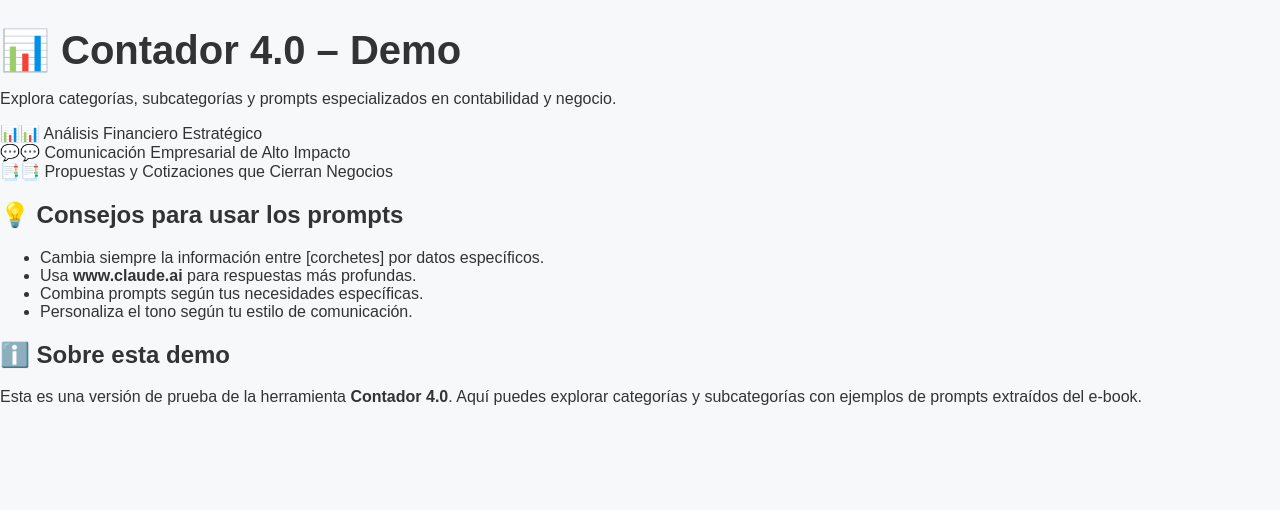
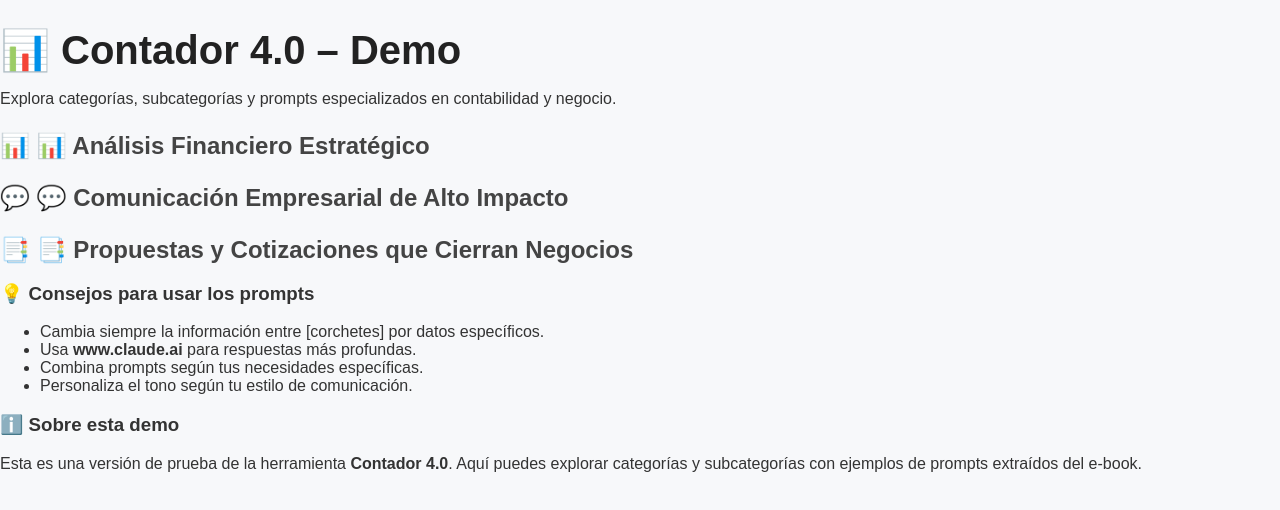
Before and after one commit to JairoAmaya/contador4-webapp-final, a React (Vite) app: page / in a window 1280 px wide. Shown: the top 510 px of the page. Built offline with nearby package versions, Linux system fonts and the light colour scheme.

Commit message:
Update App.jsx

```diff
--- a/src/App.jsx
+++ b/src/App.jsx
@@ -1,6 +1,6 @@
-// App.js
 import React, { useState } from "react";
 import promptsData from "./promptsData";
+import "./App.css"; // Importa los estilos globales
 
 function App() {
   const [selectedCategory, setSelectedCategory] = useState(null);
@@ -9,125 +9,111 @@ function App() {
   const handleBack = () => {
     if (selectedSubcategory) {
       setSelectedSubcategory(null);
-    } else if (selectedCategory) {
+    } else {
       setSelectedCategory(null);
     }
   };
 
+  const copyToClipboard = (text) => {
+    navigator.clipboard.writeText(text);
+    alert("✅ Prompt copiado al portapapeles");
+  };
+
   return (
-    <div className="min-h-screen bg-gray-50 text-gray-900">
-      {/* HEADER */}
-      <header className="bg-white shadow-sm p-6 text-center">
-        <h1 className="text-3xl font-bold mb-2">📊 Contador 4.0 – Demo</h1>
-        <p className="text-gray-600">
-          Explora categorías, subcategorías y prompts especializados en
-          contabilidad y negocio.
-        </p>
-      </header>
+    <div className="App">
+      <h1>📊 Contador 4.0 – Demo</h1>
+      <p>Explora categorías, subcategorías y prompts especializados en contabilidad y negocio.</p>
 
-      {/* CONTENIDO PRINCIPAL */}
-      <main className="p-6 max-w-4xl mx-auto">
-        {/* BOTÓN VOLVER */}
+      {/* Botón de volver */}
       {(selectedCategory || selectedSubcategory) && (
-          <button
-            onClick={handleBack}
-            className="mb-4 text-orange-600 hover:underline"
-          >
+        <button className="back-button" onClick={handleBack}>
           ← Volver
         </button>
       )}
 
-        {/* VISTA PRINCIPAL */}
-        {!selectedCategory && !selectedSubcategory && (
-          <div>
-            {promptsData.map((category) => (
+      {/* Listado de categorías */}
+      {!selectedCategory &&
+        promptsData.map((category, index) => (
           <div
-                key={category.id}
-                className="p-4 bg-white rounded-xl shadow-md mb-4 cursor-pointer flex items-center space-x-3 hover:bg-gray-100"
+            key={index}
+            className="category-card"
             onClick={() => setSelectedCategory(category)}
           >
-                <span className="text-2xl">{category.icon}</span>
-                <span className="font-semibold text-lg">{category.name}</span>
+            <h2>{category.icon} {category.name}</h2>
           </div>
         ))}
 
-            {/* CONSEJOS */}
-            <div className="mt-8 bg-gray-100 p-4 rounded-lg">
-              <h2 className="font-bold mb-2">💡 Consejos para usar los prompts</h2>
-              <ul className="list-disc list-inside text-sm text-gray-700 space-y-1">
+      {/* Subcategorías */}
+      {selectedCategory && !selectedSubcategory && (
+        <div>
+          <h2>{selectedCategory.icon} {selectedCategory.name}</h2>
+          {selectedCategory.subcategories.map((subcat, index) => (
+            <div
+              key={index}
+              className="subcategory-card"
+              onClick={() => setSelectedSubcategory(subcat)}
+            >
+              <h3>{subcat.name}</h3>
+            </div>
+          ))}
+        </div>
+      )}
+
+      {/* Prompts */}
+      {selectedSubcategory && (
+        <div>
+          <h2>{selectedSubcategory.name}</h2>
+          {selectedSubcategory.prompts.map((prompt, index) => (
+            <div key={index} className="prompt-card">
+              <h3>{prompt.title}</h3>
+              <p>{prompt.long}</p>
+              {prompt.express && (
+                <>
+                  <h4>⚡ Versión Express</h4>
+                  <p>{prompt.express}</p>
+                </>
+              )}
+              <button
+                className="copy-button"
+                onClick={() => copyToClipboard(prompt.long)}
+              >
+                Copiar Versión Larga
+              </button>
+              {prompt.express && (
+                <button
+                  className="copy-button"
+                  onClick={() => copyToClipboard(prompt.express)}
+                >
+                  Copiar Versión Express
+                </button>
+              )}
+            </div>
+          ))}
+        </div>
+      )}
+
+      {/* Bloques informativos */}
+      {!selectedCategory && (
+        <div className="info-block tips">
+          <h3>💡 Consejos para usar los prompts</h3>
+          <ul>
             <li>Cambia siempre la información entre [corchetes] por datos específicos.</li>
             <li>Usa <strong>www.claude.ai</strong> para respuestas más profundas.</li>
             <li>Combina prompts según tus necesidades específicas.</li>
             <li>Personaliza el tono según tu estilo de comunicación.</li>
           </ul>
         </div>
+      )}
 
-            {/* SOBRE ESTA DEMO */}
-            <div className="mt-4 bg-orange-50 border border-orange-200 p-4 rounded-lg">
-              <h2 className="font-bold text-orange-700 mb-1">ℹ️ Sobre esta demo</h2>
-              <p className="text-sm text-gray-700">
+      {!selectedCategory && (
+        <div className="info-block demo">
+          <h3>ℹ️ Sobre esta demo</h3>
+          <p>
             Esta es una versión de prueba de la herramienta <strong>Contador 4.0</strong>.
             Aquí puedes explorar categorías y subcategorías con ejemplos de prompts extraídos del e-book.
           </p>
         </div>
-          </div>
       )}
-
-        {/* SUBCATEGORÍAS */}
-        {selectedCategory && !selectedSubcategory && (
-          <div>
-            <h2 className="text-xl font-bold mb-4">{selectedCategory.name}</h2>
-            {selectedCategory.subcategories.map((subcategory, index) => (
-              <div
-                key={index}
-                className="p-4 bg-white rounded-xl shadow mb-3 cursor-pointer hover:bg-gray-100"
-                onClick={() => setSelectedSubcategory(subcategory)}
-              >
-                <span className="font-medium">{subcategory.name}</span>
-              </div>
-            ))}
-          </div>
-        )}
-
-        {/* PROMPTS */}
-        {selectedSubcategory && (
-          <div>
-            <h2 className="text-xl font-bold mb-4">{selectedSubcategory.name}</h2>
-            <div className="space-y-4">
-              {selectedSubcategory.prompts.map((prompt, index) => (
-                <div key={index} className="p-4 bg-white rounded-xl shadow">
-                  <h3 className="font-semibold mb-2">{prompt.title}</h3>
-                  <p className="text-sm text-gray-700 mb-3 whitespace-pre-wrap">
-                    {prompt.longText}
-                  </p>
-
-                  {/* BOTONES DE COPIAR */}
-                  <div className="flex space-x-2">
-                    <button
-                      className="px-4 py-2 bg-orange-600 text-white rounded hover:bg-orange-700 text-sm"
-                      onClick={() =>
-                        navigator.clipboard.writeText(prompt.longText)
-                      }
-                    >
-                      Copiar Versión Larga
-                    </button>
-                    {prompt.expressText && (
-                      <button
-                        className="px-4 py-2 bg-blue-600 text-white rounded hover:bg-blue-700 text-sm"
-                        onClick={() =>
-                          navigator.clipboard.writeText(prompt.expressText)
-                        }
-                      >
-                        Copiar Versión Express
-                      </button>
-                    )}
-                  </div>
-                </div>
-              ))}
-            </div>
-          </div>
-        )}
-      </main>
     </div>
   );
 }
```
Lines whose indentation alone changed are shown as unchanged.
